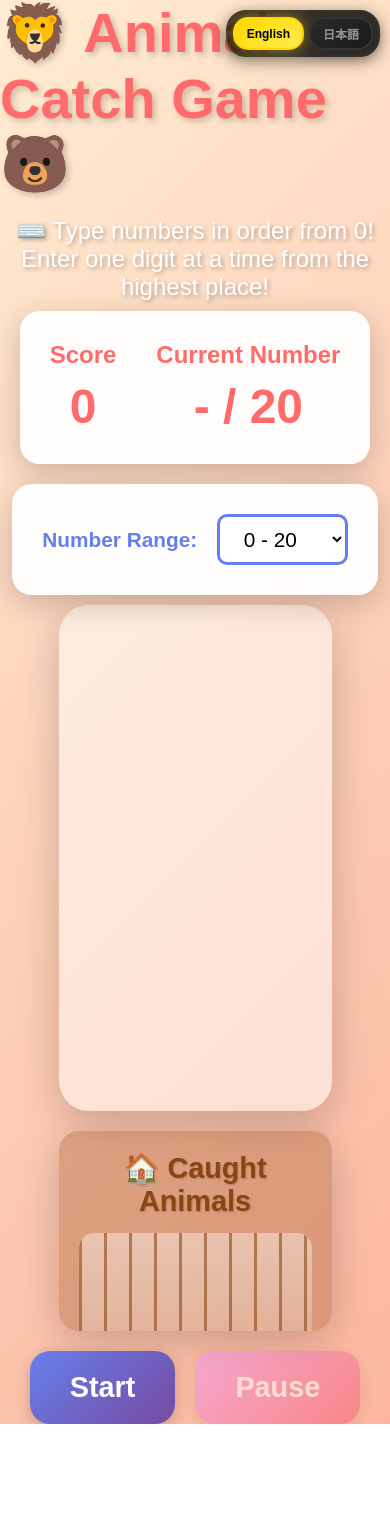
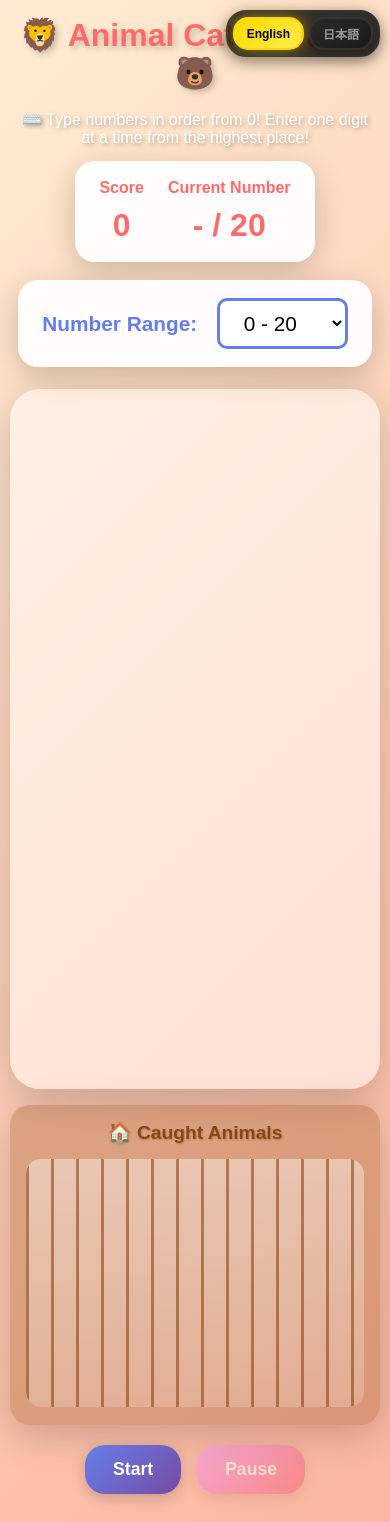
Before and after one commit to hgsgtk/kids-games, a plain HTML site: page animal-catch-game.html in a window 390 px wide. Before the commit the page ends 1424 px from the top, so only its background shows below. Drawn offline with Linux system fonts and the light colour scheme.

Commit message:
Refactor Animal Catch Game UI and improve responsiveness
- Update CSS styles for better layout and responsiveness, including adjustments to flex properties and padding.
- Implement clamp() for font sizes to enhance text scalability across different screen sizes.
- Modify game area dimensions and container properties for improved user experience.
- Revise comments and variable names for clarity and consistency in English.

```diff
--- a/animal-catch-game.html
+++ b/animal-catch-game.html
@@ -17,31 +17,37 @@
             min-height: 100vh;
             display: flex;
             flex-direction: column;
-            justify-content: center;
+            justify-content: flex-start;
             align-items: center;
-            overflow: hidden;
             position: relative;
+            overflow-x: hidden;
+            overflow-y: auto;
+            padding: 16px 16px 28px;
+            gap: 12px;
         }
 
         h1 {
             color: #ff6b6b;
-            font-size: 3.5rem;
-            margin-bottom: 20px;
+            font-size: clamp(2rem, 2.8vw, 3.5rem);
+            margin-bottom: 6px;
             text-shadow: 3px 3px 6px rgba(0, 0, 0, 0.2);
             position: relative;
             z-index: 10;
+            text-align: center;
         }
 
         .game-info {
             background: rgba(255, 255, 255, 0.95);
-            padding: 30px;
+            padding: 18px 24px;
             border-radius: 20px;
             box-shadow: 0 8px 30px rgba(0, 0, 0, 0.2);
             display: flex;
-            gap: 40px;
-            margin-bottom: 20px;
+            gap: 24px;
+            margin-bottom: 6px;
             position: relative;
             z-index: 10;
+            flex-wrap: wrap;
+            justify-content: center;
         }
 
         .score-display, .timer-display, .target-display {
@@ -49,30 +55,30 @@
         }
 
         .score-display h2, .timer-display h2, .target-display h2 {
-            font-size: 1.5rem;
+            font-size: clamp(1rem, 1.2vw, 1.5rem);
             color: #ff6b6b;
             margin-bottom: 10px;
         }
 
         .score-number, .timer-number, .target-number {
-            font-size: 3rem;
+            font-size: clamp(2rem, 2.5vw, 3rem);
             font-weight: bold;
             color: #ff6b6b;
         }
 
         .game-container {
             display: flex;
-            gap: 20px;
-            align-items: center;
+            gap: 16px;
+            align-items: stretch;
             position: relative;
             z-index: 5;
+            width: min(1200px, 95vw);
         }
 
         .game-area {
-            width: 70vw;
-            height: 60vh;
-            max-width: 900px;
-            max-height: 600px;
+            flex: 1 1 700px;
+            height: min(52vh, 520px);
+            min-height: 320px;
             position: relative;
             border-radius: 30px;
             background: rgba(255, 255, 255, 0.5);
@@ -81,20 +87,21 @@
         }
 
         .cage-container {
-            width: 250px;
-            height: 60vh;
-            max-height: 600px;
+            width: clamp(200px, 22vw, 260px);
+            height: min(52vh, 520px);
+            min-height: 320px;
             background: rgba(139, 69, 19, 0.3);
             border-radius: 20px;
-            padding: 20px;
+            padding: 16px;
             box-shadow: 0 10px 40px rgba(0, 0, 0, 0.2);
             position: relative;
             overflow: hidden;
+            flex: 0 0 auto;
         }
 
         .cage-title {
             text-align: center;
-            font-size: 1.8rem;
+            font-size: clamp(1.2rem, 1.6vw, 1.8rem);
             font-weight: bold;
             color: #8b4513;
             margin-bottom: 15px;
@@ -115,7 +122,7 @@
             align-content: flex-start;
         }
 
-        /* 檻の柵 */
+        /* Cage bars */
         .cage::before {
             content: '';
             position: absolute;
@@ -165,12 +172,12 @@
         }
 
         .animal {
-            font-size: 5rem;
+            font-size: clamp(3.5rem, 4vw, 5rem);
             text-shadow: 2px 2px 4px rgba(0, 0, 0, 0.3);
         }
 
         .animal-number {
-            font-size: 2.5rem;
+            font-size: clamp(1.6rem, 2vw, 2.5rem);
             font-weight: bold;
             color: white;
             background: linear-gradient(135deg, #667eea, #764ba2);
@@ -214,15 +221,17 @@
 
         .buttons {
             display: flex;
-            gap: 20px;
-            margin-top: 20px;
+            gap: 16px;
+            margin-top: 8px;
             position: relative;
             z-index: 10;
+            flex-wrap: wrap;
+            justify-content: center;
         }
 
         button {
-            padding: 20px 40px;
-            font-size: 1.8rem;
+            padding: 14px 28px;
+            font-size: clamp(1.1rem, 1.6vw, 1.8rem);
             font-weight: bold;
             border: none;
             border-radius: 20px;
@@ -373,9 +382,10 @@
         .instruction {
             text-align: center;
             color: white;
-            font-size: 1.5rem;
-            margin-bottom: 10px;
+            font-size: clamp(1rem, 1.6vw, 1.5rem);
+            margin-bottom: 2px;
             text-shadow: 2px 2px 4px rgba(0, 0, 0, 0.3);
+            max-width: 900px;
         }
 
         .input-display {
@@ -387,10 +397,10 @@
             padding: 40px 60px;
             border-radius: 30px;
             box-shadow: 0 10px 50px rgba(0, 0, 0, 0.4);
-            font-size: 6rem;
+            font-size: clamp(3.5rem, 8vw, 6rem);
             font-weight: bold;
             color: #667eea;
-            min-width: 200px;
+            min-width: 2.6em;
             text-align: center;
             display: none;
             z-index: 500;
@@ -431,10 +441,8 @@
             }
 
             .cage-container {
-                width: 70vw;
-                max-width: 900px;
+                width: min(900px, 95vw);
                 height: 200px;
-                max-height: 200px;
             }
 
             .cage {
@@ -556,17 +564,17 @@
         const inputDisplay = document.getElementById('inputDisplay');
 
         let score = 0;
-        let maxNumber = 20; // ゴールの数字
+        let maxNumber = 20; // Target number
         let isPlaying = false;
         let isPaused = false;
         let spawnInterval = null;
         let combo = 0;
         let lastCatchTime = 0;
-        let nextNumber = 0; // 次に出すべき数字
+        let nextNumber = 0; // Next number to spawn
         let activeAnimals = new Map(); // number -> animal element
-        let caughtAnimals = []; // 捕まえた動物のリスト
-        let currentInput = ''; // 現在入力中の数字
-        let inputTimeout = null; // 入力表示のタイムアウト
+        let caughtAnimals = []; // List of caught animals
+        let currentInput = ''; // Current input
+        let inputTimeout = null; // Input display timeout
 
         const sounds = {
             catch: createBeepSound(800, 0.1),
@@ -594,12 +602,12 @@
                     oscillator.start(audioContext.currentTime);
                     oscillator.stop(audioContext.currentTime + duration);
                 } catch (e) {
-                    // 音が再生できない場合は無視
+                    // Ignore if audio cannot play
                 }
             };
         }
 
-        function showInputDisplay(input, isCorrect = null) {
+        function showInputDisplay(input, isCorrect = null, keepVisible = false) {
             inputDisplay.textContent = input || '_';
             inputDisplay.className = 'input-display show';
 
@@ -609,12 +617,16 @@
                 inputDisplay.classList.add('wrong');
             }
 
-            // タイムアウトをクリア
+            // Clear existing timeout
             if (inputTimeout) {
                 clearTimeout(inputTimeout);
             }
 
-            // 2秒後に自動で消す
+            if (keepVisible) {
+                return;
+            }
+
+            // Auto-hide after 2 seconds
             inputTimeout = setTimeout(() => {
                 inputDisplay.classList.remove('show');
             }, 2000);
@@ -629,7 +641,7 @@
 
         function getRandomPosition() {
             const areaRect = gameArea.getBoundingClientRect();
-            const containerSize = 120; // コンテナのおおよそのサイズ
+            const containerSize = 120; // Approximate container size
 
             const x = Math.random() * (areaRect.width - containerSize);
             const y = Math.random() * (areaRect.height - containerSize);
@@ -638,15 +650,15 @@
         }
 
         function getAvailableNumber() {
-            // 次に出すべき数字 = 今までに捕まえた数
+            // Next number should be the count of caught animals
             const nextNum = caughtAnimals.length;
 
-            // まだゴールに達していなく、その数字がまだ出ていなければ返す
+            // Return if goal not reached and number is not already active
             if (nextNum <= maxNumber && !activeAnimals.has(nextNum)) {
                 return nextNum;
             }
 
-            // それ以外の場合は何も出さない
+            // Otherwise, do not spawn anything
             return null;
         }
 
@@ -654,7 +666,7 @@
             if (!isPlaying || isPaused) return;
 
             const number = getAvailableNumber();
-            if (number === null) return; // 空きがない場合はスポーンしない
+            if (number === null) return; // No slot available
 
             const container = document.createElement('div');
             container.className = 'animal-container';
@@ -681,12 +693,12 @@
                 timeout: null
             });
 
-            // 15秒後に自動的に消える（ゆっくり考えられるように）
+            // Auto-remove after 15 seconds (time to think)
             const timeoutId = setTimeout(() => {
                 if (container.parentElement && activeAnimals.has(number)) {
                     container.remove();
                     activeAnimals.delete(number);
-                    // 消えたら次の動物をすぐにスポーン
+                    // Spawn the next animal shortly after removal
                     setTimeout(spawnAnimal, 500);
                 }
             }, 15000);
@@ -697,11 +709,10 @@
         function catchAnimal(number) {
             if (!isPlaying || isPaused || !activeAnimals.has(number)) return;
 
-            // 順番通りの数字かチェック（nextNumberは次にスポーンする数字なので、現在は nextNumber - 1 を期待）
-            // ただし、最初は nextNumber が 1 になっているので、0 を捕まえるべき
-            const expectedNumber = caughtAnimals.length; // 捕まえた数 = 次に捕まえるべき数字
+            // Check order: expected number is the number of caught animals
+            const expectedNumber = caughtAnimals.length; // Next expected number
             if (number !== expectedNumber) {
-                // 間違った数字を入力した場合は何もしない
+                // Ignore incorrect number
                 currentInput = '';
                 return;
             }
@@ -713,12 +724,12 @@
             container.classList.add('caught');
             sounds.catch();
 
-            // タイムアウトをクリア
+            // Clear timeout
             if (animalData.timeout) {
                 clearTimeout(animalData.timeout);
             }
 
-            // コンボ判定（1秒以内に連続でキャッチ）
+            // Combo: catches within 1 second
             const now = Date.now();
             if (now - lastCatchTime < 1000) {
                 combo++;
@@ -727,18 +738,18 @@
             }
             lastCatchTime = now;
 
-            // スコア加算（コンボボーナス付き）
+            // Add score with combo bonus
             const points = combo;
             score += points;
             scoreDisplay.textContent = score;
 
-            // 檻に動物を追加
+            // Add animal to cage
             addToCage(emoji, number);
 
-            // パーティクル効果
+            // Particle effect
             createParticles(container);
 
-            // コンボ表示
+            // Combo display
             if (combo > 2) {
                 showComboText(combo);
             }
@@ -748,7 +759,7 @@
                 activeAnimals.delete(number);
             }, 300);
 
-            // 入力をクリア
+            // Clear input
             currentInput = '';
         }
 
@@ -756,21 +767,21 @@
             const cagedAnimal = document.createElement('div');
             cagedAnimal.className = 'caged-animal';
             cagedAnimal.textContent = emoji;
-            cagedAnimal.title = `数字: ${number}`; // ツールチップで数字を表示
+            cagedAnimal.title = `数字: ${number}`; // Show number in tooltip
             cage.appendChild(cagedAnimal);
             caughtAnimals.push({emoji, number});
 
-            // 捕まえた数を更新（現在の数字とゴールを表示）
+            // Update caught count (current number and goal)
             caughtDisplay.textContent = `${number} / ${maxNumber}`;
 
-            // 檻を一番下にスクロール
+            // Scroll cage to bottom
             cage.scrollTop = cage.scrollHeight;
 
-            // ゴールに達したらゲーム終了
+            // End game when goal is reached
             if (number >= maxNumber) {
                 setTimeout(() => endGame(), 500);
             } else {
-                // まだゴールに達していない場合は次の動物をスポーン
+                // Otherwise spawn the next animal
                 setTimeout(spawnAnimal, 300);
             }
         }
@@ -817,13 +828,13 @@
             score = 0;
             combo = 0;
             lastCatchTime = 0;
-            nextNumber = 0; // 0から始める
+            nextNumber = 0; // Start from 0
             isPlaying = true;
             isPaused = false;
             caughtAnimals = [];
             currentInput = '';
 
-            // 選択された最大数を取得
+            // Read selected maximum number
             maxNumber = parseInt(maxNumberSelect.value);
 
             scoreDisplay.textContent = score;
@@ -832,13 +843,13 @@
             document.getElementById('startBtn').disabled = true;
             document.getElementById('pauseBtn').disabled = false;
 
-            // 既存の動物を削除
+            // Remove existing animals
             gameArea.innerHTML = '';
             cage.innerHTML = '';
             activeAnimals.clear();
             hideInputDisplay();
 
-            // 最初の動物（0番）をすぐにスポーン
+            // Spawn the first animal (0) immediately
             spawnAnimal();
         }
 
@@ -858,7 +869,7 @@
         function endGame() {
             isPlaying = false;
 
-            // すべてのタイムアウトをクリア
+            // Clear all timeouts
             activeAnimals.forEach(data => {
                 if (data.timeout) {
                     clearTimeout(data.timeout);
@@ -871,7 +882,7 @@
 
             sounds.gameOver();
 
-            // 結果メッセージ
+            // Result message
             let message = '';
             const reachedNumber = caughtAnimals.length > 0 ? caughtAnimals.length - 1 : 0;
 
@@ -897,54 +908,64 @@
             startGame();
         }
 
-        // キーボードイベント - 上の桁から順番に判定
+        // Keyboard input - validate from the highest place
         document.addEventListener('keydown', function(e) {
             if (!isPlaying || isPaused) return;
 
             const key = e.key;
-            const expectedNumber = caughtAnimals.length; // 次に捕まえるべき数字
-            const expectedStr = expectedNumber.toString(); // 期待する数字の文字列
+            const expectedNumber = caughtAnimals.length; // Next expected number
+            const expectedStr = expectedNumber.toString(); // Expected number string
 
-            // Backspaceで1文字削除
+            // Backspace removes one character
             if (key === 'Backspace') {
                 currentInput = currentInput.slice(0, -1);
-                showInputDisplay(currentInput);
+                if (currentInput.length > 0) {
+                    showInputDisplay(currentInput, null, true);
+                } else {
+                    hideInputDisplay();
+                }
                 return;
             }
 
-            // Escapeでクリア
+            // Escape clears input
             if (key === 'Escape') {
                 currentInput = '';
                 hideInputDisplay();
                 return;
             }
 
-            // 0-9の数字キーのみ受け付ける
+            // Accept only digit keys 0-9
             if (key >= '0' && key <= '9') {
                 const newInput = currentInput + key;
 
-                // 上の桁から順番に正誤判定
-                const currentPosition = currentInput.length; // 現在入力しようとしている桁の位置
+                // Validate digits from the highest place
+                const currentPosition = currentInput.length; // Current digit position
 
-                // 期待する文字と一致するか確認
+                // Check against expected digit
                 if (currentPosition < expectedStr.length && key === expectedStr[currentPosition]) {
-                    // 正解！
+                    // Correct
                     currentInput = newInput;
                     sounds.correct();
-                    showInputDisplay(currentInput);
+                    showInputDisplay(currentInput, null, true);
 
-                    // 全ての桁が正解したか確認
+                    // Check if all digits are correct
                     if (currentInput === expectedStr && activeAnimals.has(expectedNumber)) {
-                        // 完全一致！動物を捕まえる
+                        // Full match: catch the animal
                         showInputDisplay(currentInput, true);
-                        setTimeout(() => {
+                        if (expectedStr.length === 1) {
                             catchAnimal(expectedNumber);
                             currentInput = '';
                             hideInputDisplay();
-                        }, 500);
+                        } else {
+                            setTimeout(() => {
+                                catchAnimal(expectedNumber);
+                                currentInput = '';
+                                hideInputDisplay();
+                            }, 500);
+                        }
                     }
                 } else {
-                    // 間違い！
+                    // Incorrect
                     sounds.wrong();
                     const wrongInput = currentInput + key;
                     showInputDisplay(wrongInput, false);
@@ -956,7 +977,7 @@
             }
         });
 
-        // オーバーレイをクリックで閉じる
+        // Close overlay on click
         document.getElementById('gameOverOverlay').addEventListener('click', function(e) {
             if (e.target === this) {
                 this.style.display = 'none';
```
